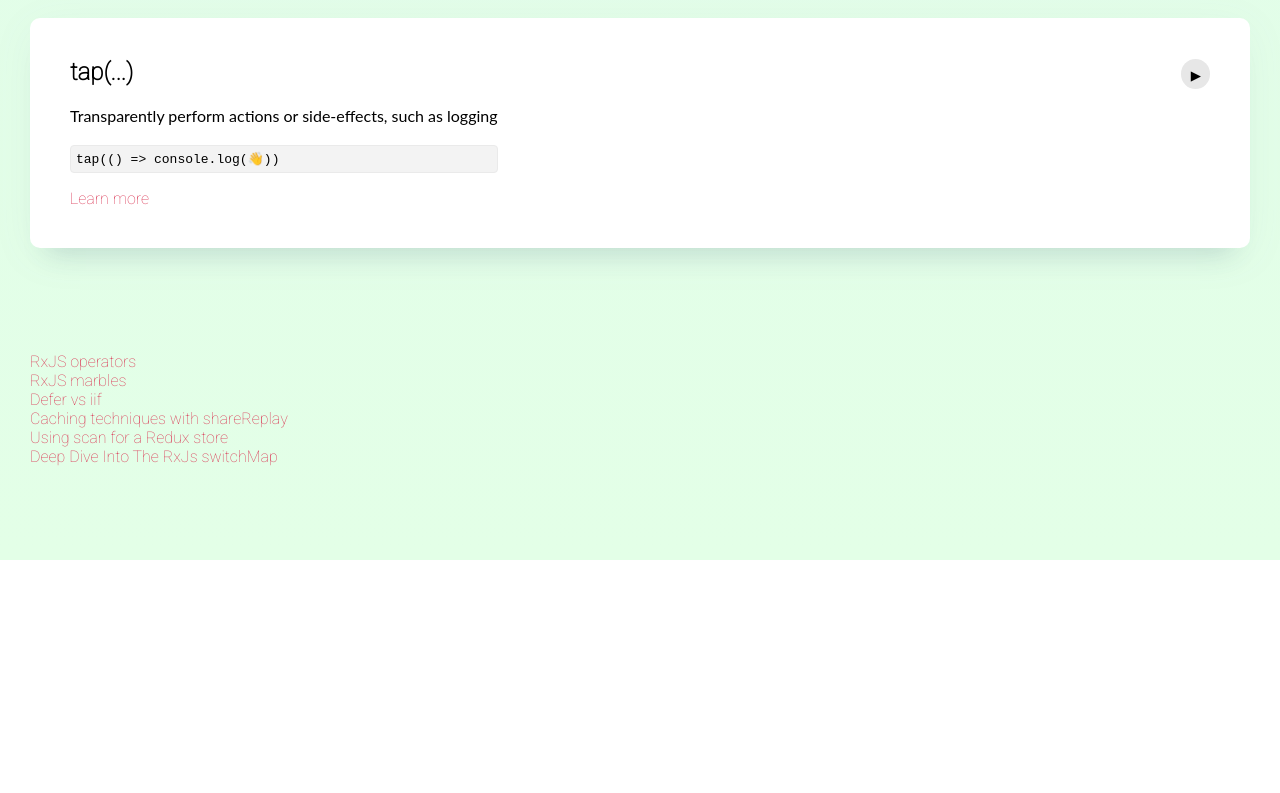
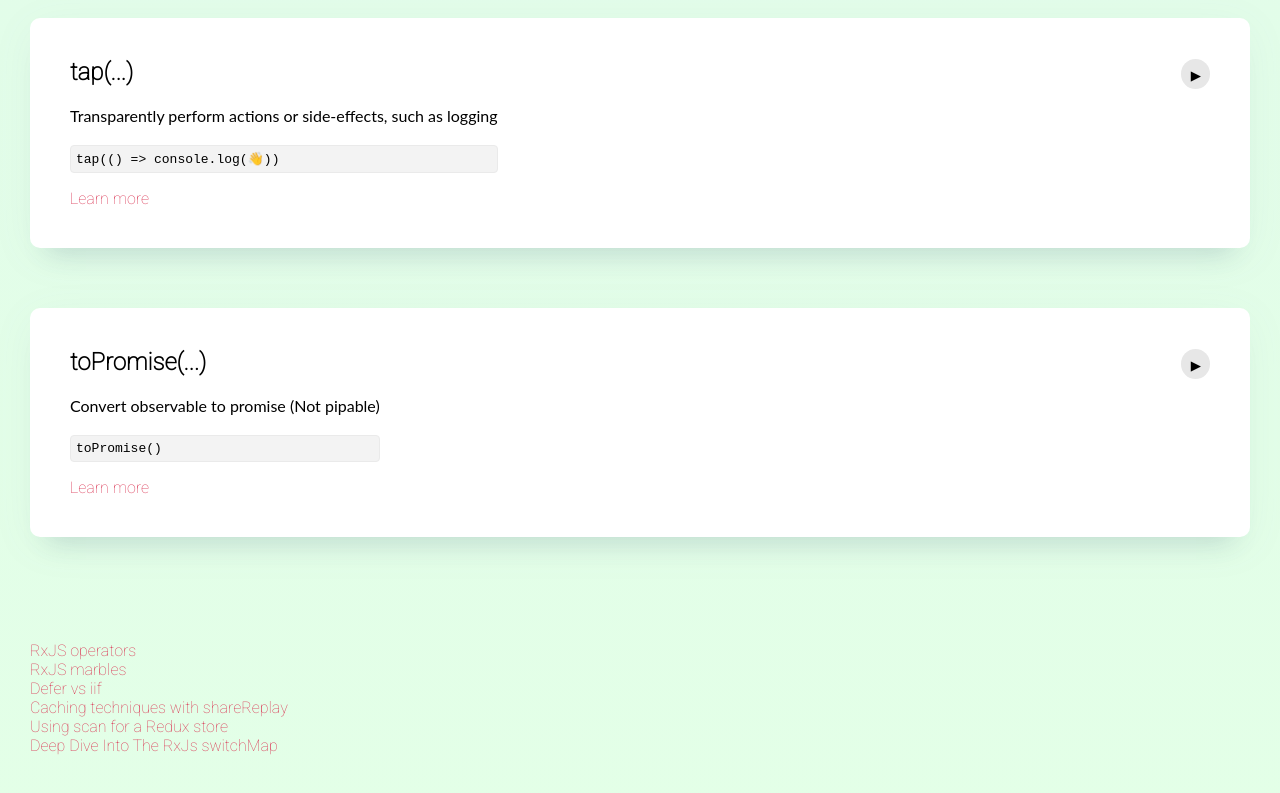
Before and after one commit to mo-sharif/angular-rxjs-operators, an Angular app: page / in a window 1280 px wide. Shown: the part 9172-9965 px from the top of the page. Before the commit the page ends 9732 px from the top, so only its background shows below. Built offline with nearby package versions, Linux system fonts and the light colour scheme; a web font is replaced by a local one.

Commit message:
2 files modified

```diff
--- a/src/app/app.component.ts
+++ b/src/app/app.component.ts
@@ -213,6 +213,13 @@ export class AppComponent {
       desc: "Transparently perform actions or side-effects, such as logging",
       name: "tap(...)",
       link: "https://www.learnrxjs.io/learn-rxjs/operators/utility/do"
+    },
+    {
+      action: () => this.dataService._toPromise(this.inputData),
+      code: `toPromise()`,
+      desc: "Convert observable to promise (Not pipable)",
+      name: "toPromise(...)",
+      link: "https://www.learnrxjs.io/learn-rxjs/operators/utility/topromise"
     }
   ];
   constructor(public dataService: DataService) {
--- a/src/app/data.service.ts
+++ b/src/app/data.service.ts
@@ -210,6 +210,14 @@ export default class DataService {
     this.handleResults(op);
   }
 
+  _toPromise(emojis) {
+    const op = of(emojis).toPromise()
+    // output emojis
+  .then(result => {
+    console.log('From Promise:', result);
+  });
+  }
+
   handleResults(op: Observable<any>) {
     this.listener = op.pipe(tap(res => console.log(res))).subscribe();
     // store operation Observable to render results for the UI
```
